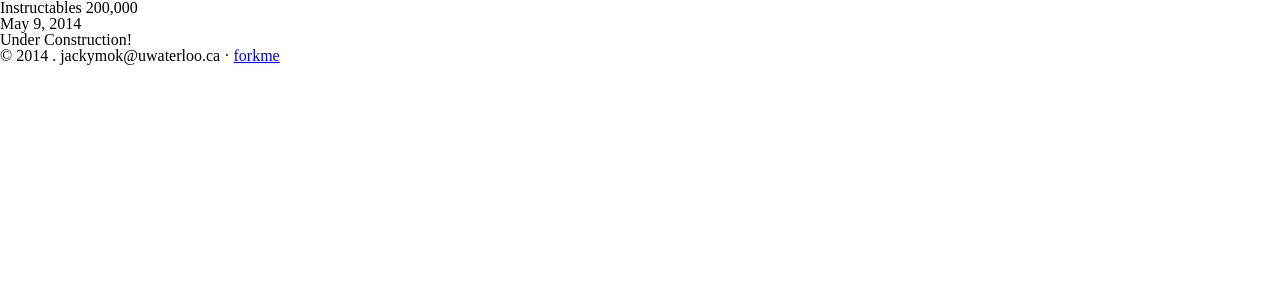
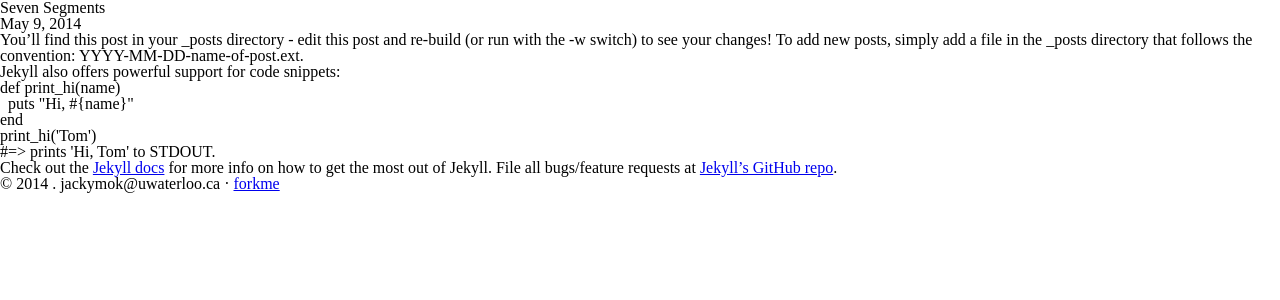
Before and after one commit to alstroemeria/alstroemeria.github.io, a Jekyll site: the page built from _posts/2014-05-09-clock.markdown, in a window 1280 px wide. Shown: the top 300 px of the page. Built offline with Jekyll 4.4.1, drawn with Linux system fonts in a browser that asks for light colours; nearby versions of some CDN libraries; library files that are not in the unit come from our copies.

Commit message:
Added links to post, updated description.

```diff
--- a/_includes/head.html
+++ b/_includes/head.html
@@ -8,6 +8,8 @@
     <link rel="stylesheet" id="reset-css" href="./font-awesome/css/font-awesome.css" type="text/css" media="screen">
     <link rel="stylesheet" id="reset-css" href="./stylesheets/reset.css" type="text/css" media="screen">
     <link rel="stylesheet" id="global-css" href="./stylesheets/style.css" type="text/css" media="screen">
+    <link rel="stylesheet" id="global-css" href="./stylesheets/main.css" type="text/css" media="screen">
+
     <script type="text/javascript" src="./javascripts/jquery.min.js"></script>
     <script type="text/javascript" src="./javascripts/modernizr-latest.js"></script>
  </head>
--- a/_posts/2014-05-09-clock.markdown
+++ b/_posts/2014-05-09-clock.markdown
@@ -1,11 +1,28 @@
 ---
 layout: post
-title:  "Instructables 200,000"
+title:  "Seven Segments"
 subtitle:  "Papercrafting technology"
 date:   2014-05-09 23:59:43
 categories: instructables arduino
 name: "clock"
 color: "#16a085"
+link: http://www.instructables.com/id/DigitalAnalog-Clock-Arduino-PaperCraft/
 ---
 
-Under Construction!
+You'll find this post in your `_posts` directory - edit this post and re-build (or run with the `-w` switch) to see your changes!
+To add new posts, simply add a file in the `_posts` directory that follows the convention: YYYY-MM-DD-name-of-post.ext.
+
+Jekyll also offers powerful support for code snippets:
+
+{% highlight ruby %}
+def print_hi(name)
+  puts "Hi, #{name}"
+end
+print_hi('Tom')
+#=> prints 'Hi, Tom' to STDOUT.
+{% endhighlight %}
+
+Check out the [Jekyll docs][jekyll] for more info on how to get the most out of Jekyll. File all bugs/feature requests at [Jekyll's GitHub repo][jekyll-gh].
+
+[jekyll-gh]: https://github.com/jekyll/jekyll
+[jekyll]:    http://jekyllrb.com
--- a/_posts/2014-05-09-tank.markdown
+++ b/_posts/2014-05-09-tank.markdown
@@ -6,6 +6,7 @@
 categories: jekyll update
 name: "tank"
 color: "#e67e22"
+link: http://www.instructables.com/id/RC-Paper-Tank-Bring-your-3D-models-to-life/
 ---
 
 Under Construction!
```
Also changed, not shown: index.html (+4 -4 lines), stylesheets/main.css (added, +139 -0 lines).
